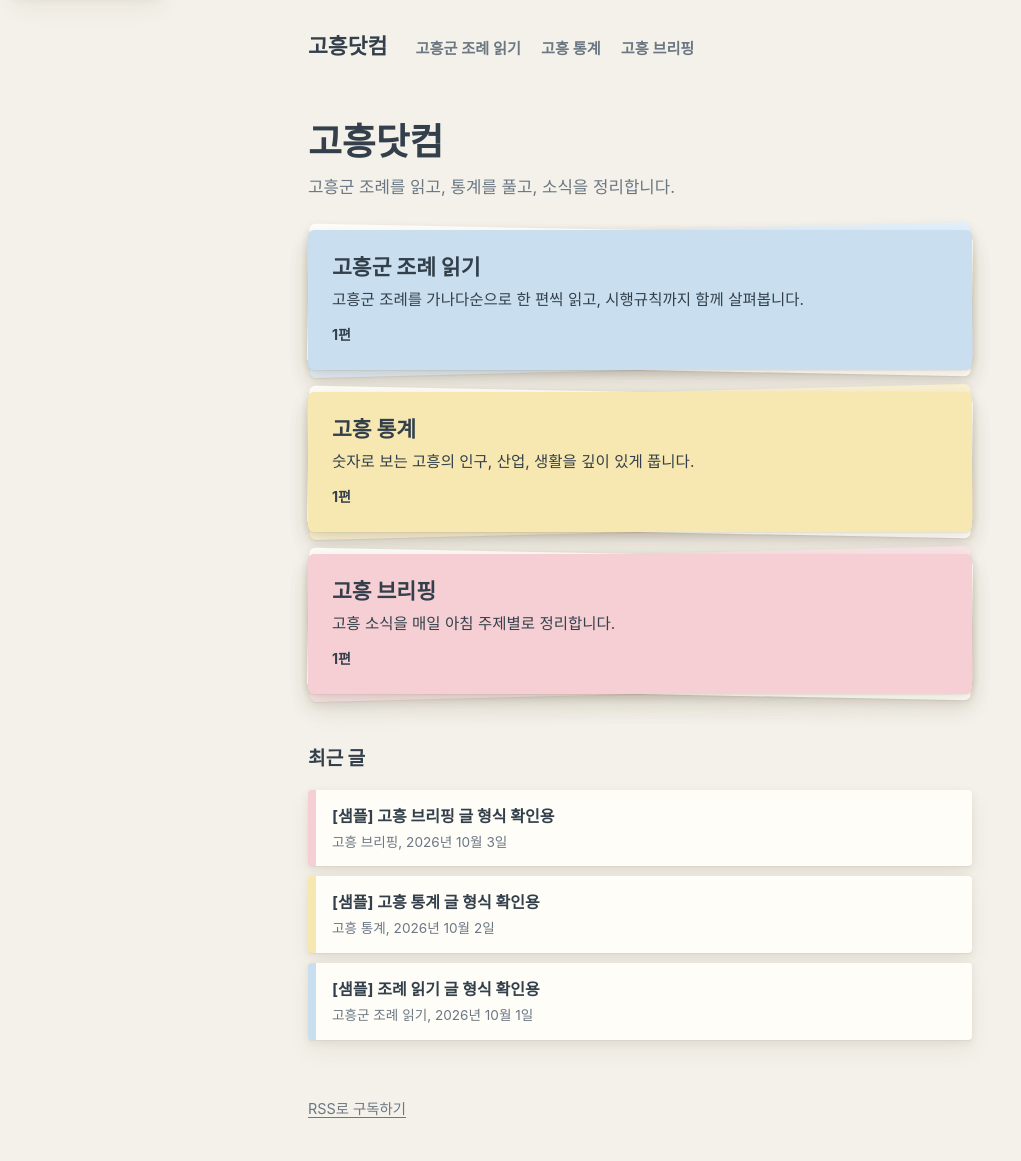
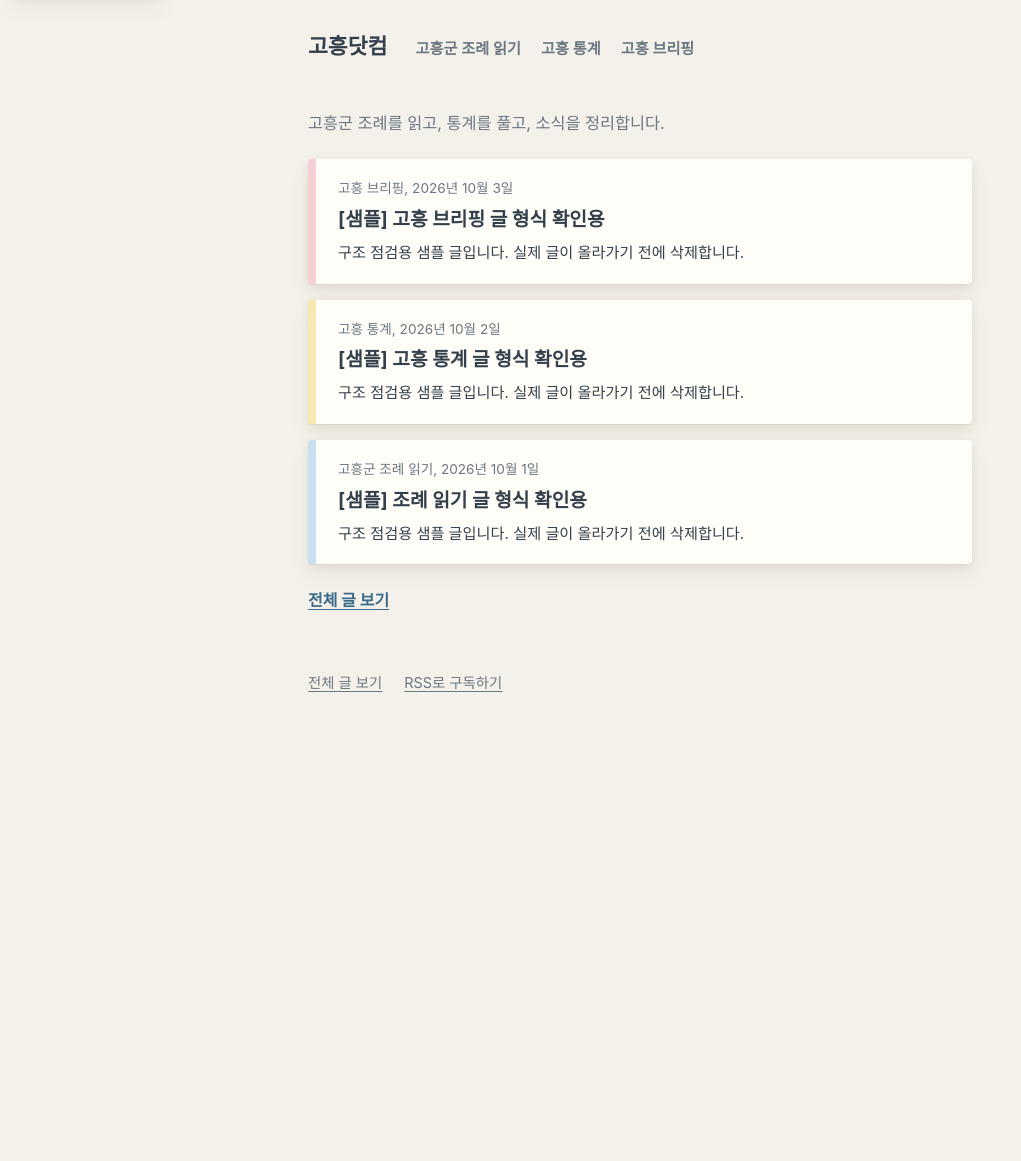
Before and after one commit to zzigguin/zzigguin.github.io, a Jekyll site: the page built from index.html, in a window 1280 px wide. Shown: the whole page, without its empty margins (0-1021 px from the left). Built offline with Jekyll 4.4.1, drawn with Linux system fonts in a browser that asks for light colours; some web fonts are replaced; after the commit the page ends 900 px from its top, so only the background shows below that.

Commit message:
첫 화면을 글 중심으로 변경, 전체 글 보기 페이지 추가
- 첫 화면: 시리즈 안내 대신 최근 글 12개(시리즈 이름, 날짜, 제목, 첫 문단 미리보기)
- /archive/: 전체 글 목록
- 푸터에 전체 글 보기 링크

Co-Authored-By: Claude Sonnet 5.5 <noreply@anthropic.com>
Claude-Session: https://claude.ai/code/session_017VyXw9EBxyXt1zHUP6HZHe

```diff
--- a/_layouts/default.html
+++ b/_layouts/default.html
@@ -30,6 +30,7 @@
 
   <footer class="foot">
     <div class="col">
+      <a href="{{ '/archive/' | relative_url }}">전체 글 보기</a>
       <a href="{{ '/feed.xml' | relative_url }}">RSS로 구독하기</a>
     </div>
   </footer>
--- /dev/null
+++ b/archive.html
@@ -0,0 +1,26 @@
+---
+layout: default
+title: 전체 글
+permalink: /archive/
+---
+<div class="col">
+  <section class="head">
+    <h1>전체 글</h1>
+    <p class="lede">올라온 글을 최신순으로 모았습니다.</p>
+  </section>
+
+  {% if site.posts.size > 0 %}
+  <ul class="posts">
+    {% for post in site.posts %}
+    {% assign slug = post.categories | first %}
+    {% assign s = site.data.series | where: "slug", slug | first %}
+    <li class="s-{{ slug }}">
+      <a href="{{ post.url | relative_url }}">{{ post.title }}</a>
+      <span class="meta">{{ s.title }}, {{ post.date | date: "%Y년 %-m월 %-d일" }}</span>
+    </li>
+    {% endfor %}
+  </ul>
+  {% else %}
+  <p class="empty">아직 올라온 글이 없습니다.</p>
+  {% endif %}
+</div>
--- a/assets/style.css
+++ b/assets/style.css
@@ -48,9 +48,9 @@ a { color: var(--link); text-underline-offset: 3px; }
 .nav-link:hover, .nav-link.is-active { color: var(--text); border-bottom-color: var(--s); }
 
 /* 소개 */
-.intro { padding: 40px 0 28px; }
-.intro h1 { margin: 0 0 8px; font-size: 2.3rem; line-height: 1.25; font-weight: 800; }
-.intro p { margin: 0; color: var(--muted); font-size: 1.05rem; }
+.sr { position: absolute; width: 1px; height: 1px; overflow: hidden; clip: rect(0 0 0 0); white-space: nowrap; }
+.intro { padding: 30px 0 22px; }
+.intro p { margin: 0; color: var(--muted); font-size: 1.02rem; }
 
 /* 겹쳐진 종이: 앞장 위에 뒷장 두 장이 깔려 있는 모양 */
 .stack { display: grid; gap: 22px; isolation: isolate; }
@@ -85,6 +85,12 @@ a { color: var(--link); text-underline-offset: 3px; }
 .posts a { color: var(--text); font-weight: 700; text-decoration: none; }
 .posts a:hover { text-decoration: underline; text-underline-offset: 4px; }
 .posts .meta { font-size: .85rem; color: var(--muted); }
+.posts.big { gap: 16px; }
+.posts.big li { padding: 18px 22px; gap: 4px; }
+.posts.big a { font-size: 1.2rem; line-height: 1.5; }
+.posts.big .meta { order: -1; }
+.posts .excerpt { margin: 2px 0 0; font-size: .95rem; line-height: 1.7; color: var(--text); }
+.more { margin: 22px 0 0; font-weight: 700; }
 .empty { color: var(--muted); margin: 0; }
 
 /* 시리즈 페이지, 글 머리 */
@@ -126,4 +132,5 @@ a { color: var(--link); text-underline-offset: 3px; }
 
 /* 맺음말 */
 .foot { padding: 56px 0 40px; color: var(--muted); font-size: .9rem; }
+.foot .col { display: flex; flex-wrap: wrap; gap: 6px 22px; }
 .foot a { color: var(--muted); }
--- a/index.html
+++ b/index.html
@@ -3,39 +3,25 @@ layout: default
 title: 고흥닷컴
 ---
 <div class="col">
+  <h1 class="sr">고흥닷컴</h1>
   <section class="intro">
-    <h1>고흥닷컴</h1>
     <p>{{ site.description }}</p>
   </section>
 
-  <section class="stack" aria-label="시리즈">
-    {% for s in site.data.series %}
-    {% assign n = site.categories[s.slug].size | default: 0 %}
-    <div class="paper layered tint s-{{ s.slug }}">
-      <a class="series-link" href="{{ s.url | relative_url }}">
-        <h2>{{ s.title }}</h2>
-        <p>{{ s.desc }}</p>
-        <span class="count">{% if n > 0 %}{{ n }}편{% else %}곧 시작합니다{% endif %}</span>
-      </a>
-    </div>
-    {% endfor %}
-  </section>
-
-  <section class="section">
-    <h2>최근 글</h2>
   {% if site.posts.size > 0 %}
-    <ul class="posts">
-      {% for post in site.posts limit: 20 %}
+  <ul class="posts big">
+    {% for post in site.posts limit: 12 %}
     {% assign slug = post.categories | first %}
     {% assign s = site.data.series | where: "slug", slug | first %}
     <li class="s-{{ slug }}">
+      <span class="meta">{{ s.title }}, {{ post.date | date: "%Y년 %-m월 %-d일" }}</span>
       <a href="{{ post.url | relative_url }}">{{ post.title }}</a>
-        <span class="meta">{{ s.title }}, {{ post.date | date: "%Y년 %-m월 %-d일" }}</span>
+      <p class="excerpt">{{ post.excerpt | strip_html | strip_newlines | truncate: 110 }}</p>
     </li>
     {% endfor %}
   </ul>
+  <p class="more"><a href="{{ '/archive/' | relative_url }}">전체 글 보기</a></p>
   {% else %}
   <p class="empty">아직 올라온 글이 없습니다. 첫 글이 올라오면 이곳에 표시됩니다.</p>
   {% endif %}
-  </section>
 </div>
```
Lines whose indentation alone changed are shown as unchanged.
